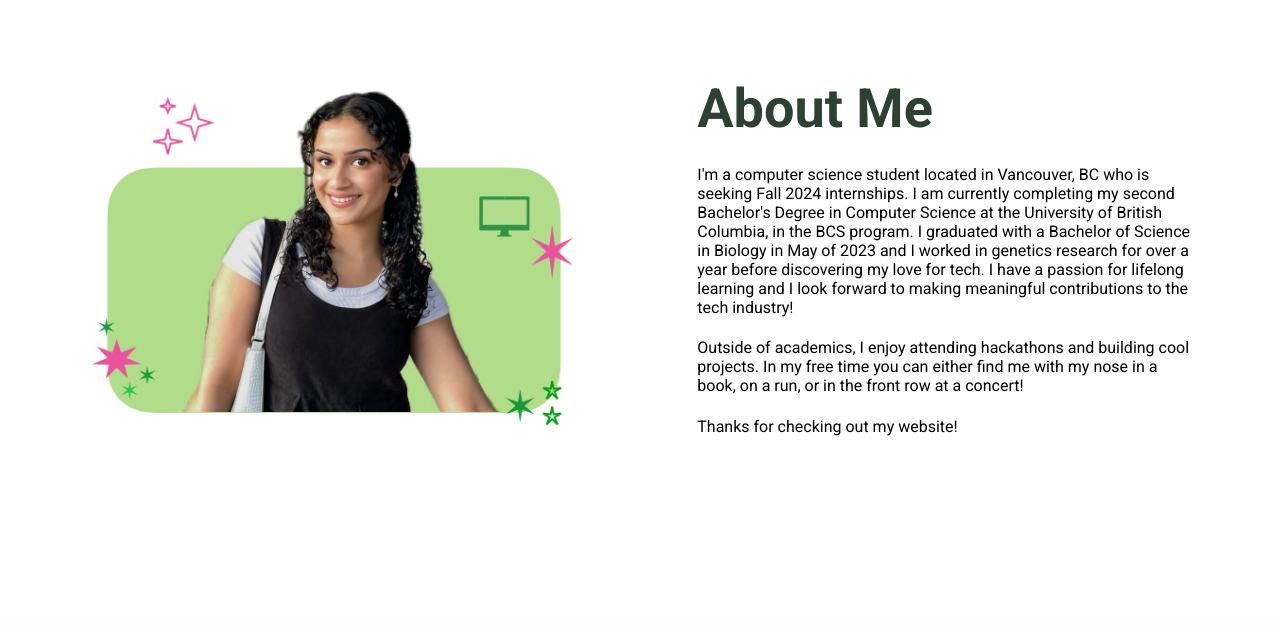
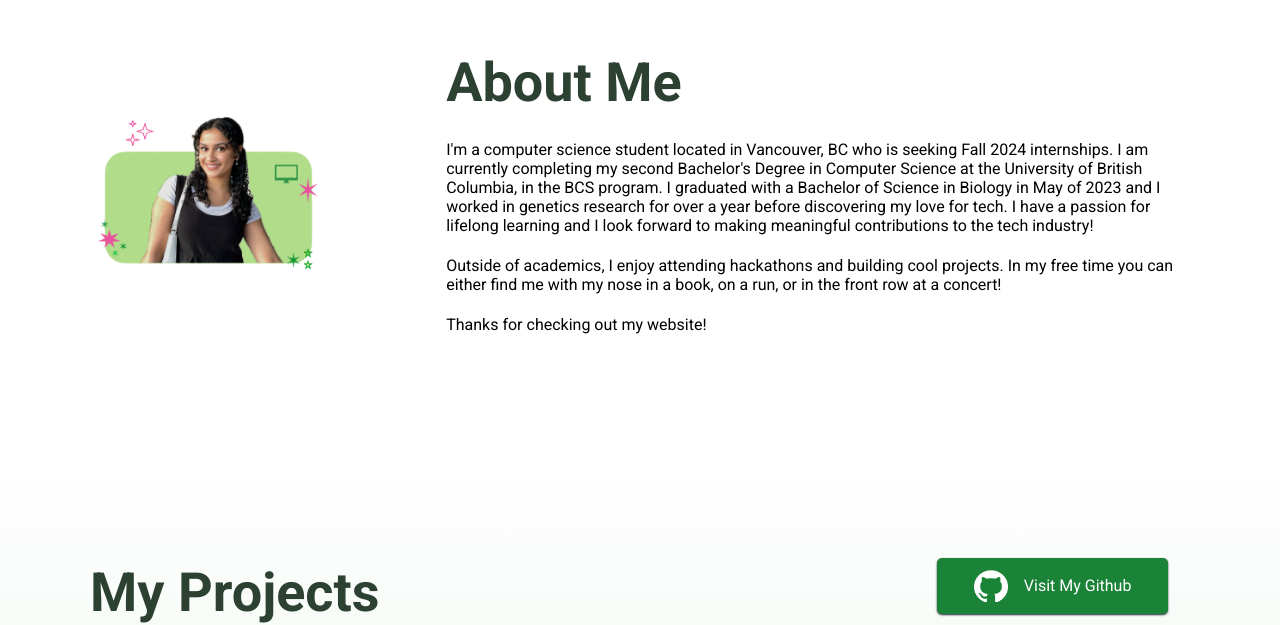
Before and after one commit to saharahb/portfolio, a React (Create React App) app: page / in a window 1280 px wide. Shown: the part 1527-2152 px from the top of the page. Built offline with nearby package versions, Linux system fonts and the light colour scheme.

Commit message:
edited style of about

```diff
--- a/src/App.css
+++ b/src/App.css
@@ -369,8 +369,8 @@ h3 {
 
 /* About Style Starts */
 .about--section {
-  display: grid;
-  padding: 150px 85px;
+  display: flex;
+  padding: 100px 85px;
   align-items: center;
   gap: 114.6px;
   grid-template-columns: repeat(2, 1fr);
@@ -380,6 +380,7 @@ h3 {
   display: flex;
   justify-content: center;
   align-items: center;
+  padding: 90px 10px;
 }
 
 .about--section--img > img {
--- a/src/Pages/Home/AboutMe.jsx
+++ b/src/Pages/Home/AboutMe.jsx
@@ -22,7 +22,9 @@ export default function AboutMe() {
             projects. In my free time you can either find me with my nose in a
             book, on a run, or in the front row at a concert!
           </p>
-          <p>Thanks for checking out my website!</p>
+          <p className="hero--section--description">
+            Thanks for checking out my website!
+          </p>
         </div>
       </div>
     </section>
```
